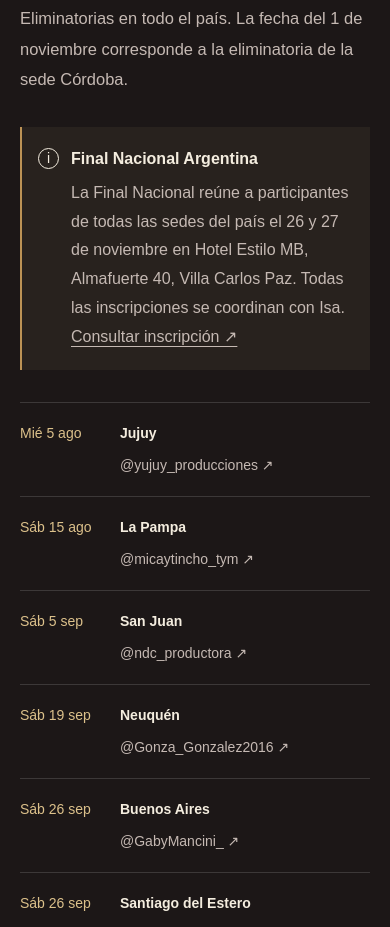
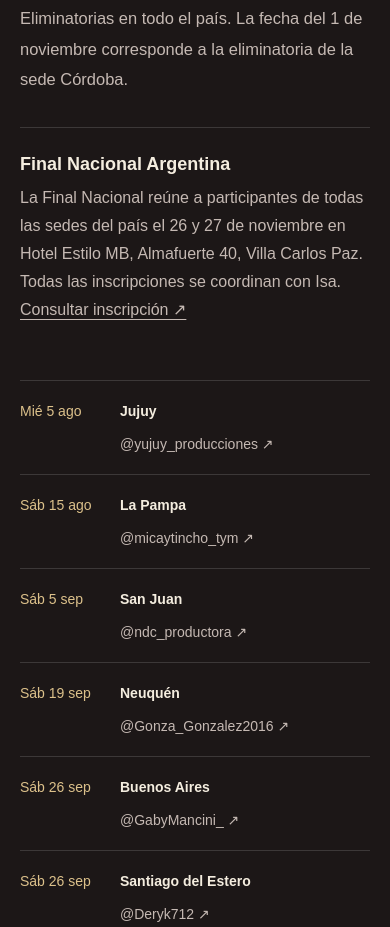
Before and after one commit to sedelval17/comadrejasalsacongress, an Astro site: page /el-mundial in a window 390 px wide. Shown: the part 3619-4546 px from the top of the page. Built offline with nearby package versions, Linux system fonts and the light colour scheme; Astro itself is replaced by a stand-in of ours; a web font is replaced by a local one.

Commit message:
Mostrar fechas e inscripciones como información normal

```diff
--- /dev/null
+++ b/src/components/InfoBlock.astro
@@ -0,0 +1,8 @@
+---
+interface Props { title: string; }
+const { title } = Astro.props;
+---
+<div class="info-block">
+  <h3>{title}</h3>
+  <p><slot /></p>
+</div>
--- a/src/components/Notice.astro
+++ /dev/null
@@ -1,5 +0,0 @@
----
-interface Props { title?: string; }
-const { title = 'Información por confirmar' } = Astro.props;
----
-<aside class="notice"><span class="notice-symbol" aria-hidden="true">i</span><div><strong>{title}</strong><p><slot /></p></div></aside>
--- a/src/pages/el-mundial.astro
+++ b/src/pages/el-mundial.astro
@@ -4,7 +4,7 @@ import Layout from '../layouts/Layout.astro';
 import PageIntro from '../components/PageIntro.astro';
 import SectionHeading from '../components/SectionHeading.astro';
 import Button from '../components/Button.astro';
-import Notice from '../components/Notice.astro';
+import InfoBlock from '../components/InfoBlock.astro';
 import Rulebook from '../components/Rulebook.astro';
 import { stages, categories, venues } from '../data/program';
 import { links, prices, rulebooks } from '../data/site';
@@ -13,6 +13,6 @@ import { links, prices, rulebooks } from '../data/site';
   <PageIntro eyebrow="Final Nacional Argentina · 26 y 27 de noviembre" title="El" accent="Mundial" description="Creado por Karen y Ricardo, nueve veces campeones mundiales. Más de 20 años llevando el baile latino a un nivel profesional sin precedentes. Un nuevo comienzo, un nuevo legado: donde los sueños se convierten en historia." number="01"><div class="button-row"><Button href={links.mundial}>Info de inscripción</Button><Button href="#reglamento" variant="outline">Reglamento</Button></div></PageIntro>
   <section class="section"><div class="container"><SectionHeading eyebrow="Cómo se compite" title="Cinco etapas. Un nuevo legado." description="Eliminatorias nacionales, formación y duelos hasta coronar a los mejores del mundo." /><div class="stages">{stages.map(stage => <article class="stage"><span>{stage.number}</span><div><h3>{stage.title}</h3><p>{stage.description}</p></div></article>)}</div></div></section>
   <section class="section cream" id="categorias"><div class="container"><SectionHeading eyebrow="Categorías" title="Un lugar para cada bailarín." /><div class="grid-two content-gap"><div class="category-block"><h3>Por estilo de baile</h3><ul class="tags">{categories.styles.map(style => <li>{style}</li>)}</ul><p>Cada estilo incluye solista, dúo shine, parejas classic y cabaret, grupos, team shine y categoría Queer.</p><ul class="tags content-gap">{categories.formats.map(format => <li>{format}</li>)}</ul></div><div class="category-block"><h3>Por nivel y por edad</h3><ul class="tags">{categories.levels.map(level => <li>{level}</li>)}</ul><h3 class="content-gap">Edades</h3><ul class="tags">{categories.ages.map(age => <li>{age}</li>)}</ul><p>El reglamento completo detalla puntajes, tiempos de presentación y penalizaciones por categoría.</p></div></div><div id="reglamento"><Rulebook competition="El Mundial" href={links.mundial} file={rulebooks.mundial} /></div></div></section>
-  <section class="section" id="sedes"><div class="container"><SectionHeading eyebrow="Sedes en toda la Argentina" title="Encontrá tu eliminatoria." description="Eliminatorias en todo el país. La fecha del 1 de noviembre corresponde a la eliminatoria de la sede Córdoba." /><div class="content-gap"><Notice title="Final Nacional Argentina">La Final Nacional reúne a participantes de todas las sedes del país el 26 y 27 de noviembre en Hotel Estilo MB, Almafuerte 40, Villa Carlos Paz. Todas las inscripciones se coordinan con Isa. <a href={links.mundial} target="_blank" rel="noopener noreferrer">Consultar inscripción ↗</a></Notice></div><ul class="venue-list content-gap">{venues.map(([date, venue, instagram]) => <li><time>{date}</time><strong>{venue}</strong><a href={`https://www.instagram.com/${instagram}`} target="_blank" rel="noopener noreferrer">@{instagram} ↗</a></li>)}</ul></div></section>
+  <section class="section" id="sedes"><div class="container"><SectionHeading eyebrow="Sedes en toda la Argentina" title="Encontrá tu eliminatoria." description="Eliminatorias en todo el país. La fecha del 1 de noviembre corresponde a la eliminatoria de la sede Córdoba." /><div class="content-gap"><InfoBlock title="Final Nacional Argentina">La Final Nacional reúne a participantes de todas las sedes del país el 26 y 27 de noviembre en Hotel Estilo MB, Almafuerte 40, Villa Carlos Paz. Todas las inscripciones se coordinan con Isa. <a href={links.mundial} target="_blank" rel="noopener noreferrer">Consultar inscripción ↗</a></InfoBlock></div><ul class="venue-list content-gap">{venues.map(([date, venue, instagram]) => <li><time>{date}</time><strong>{venue}</strong><a href={`https://www.instagram.com/${instagram}`} target="_blank" rel="noopener noreferrer">@{instagram} ↗</a></li>)}</ul></div></section>
   <section class="section cream"><div class="container grid-two"><div><SectionHeading eyebrow="Inscripción a El Mundial" title={`Desde ${prices.mundial}`} /><ul class="price-table">{prices.categories.map(category => <li><span>{category.label}</span><strong>{category.amount}</strong></li>)}</ul><p class="fineprint">{prices.categoryNote}</p><div class="content-gap"><Button href={links.mundial} variant="wine">Quiero inscribirme</Button></div></div><div class="prose"><h3>¿Full Pass o solo Mundial?</h3><p>El Full Pass incluye tu inscripción a El Mundial, al Battle Master, todos los talleres y las noches de social.</p><p>Si solo querés competir jueves y viernes, la inscripción a El Mundial te alcanza.</p><div class="content-gap"><Button href={withBase('/precios.html')} variant="outline">Comparar precios</Button></div></div></div></section>
 </Layout>
--- a/src/pages/precios.astro
+++ b/src/pages/precios.astro
@@ -4,12 +4,12 @@ import PageIntro from '../components/PageIntro.astro';
 import SectionHeading from '../components/SectionHeading.astro';
 import Button from '../components/Button.astro';
 import Icon from '../components/Icon.astro';
-import Notice from '../components/Notice.astro';
+import InfoBlock from '../components/InfoBlock.astro';
 import { prices, links } from '../data/site';
 ---
 <Layout title="Precios y formas de pago" description="Full Pass $180.000, inscripción a El Mundial desde $60.000 y entradas de social. Efectivo, transferencia o Mercado Pago: reservas con Isa por WhatsApp.">
   <PageIntro eyebrow="Villa Carlos Paz · Córdoba · Argentina" title="Tu lugar" accent="en Comadreja." description="Full Pass, inscripción a la competencia o una noche en la pista. Consultá qué incluye cada opción y coordiná tu reserva con Isa, el contacto oficial." number="05" />
-  <section class="section"><div class="container"><div class="pricing-grid"><article class="price-card featured"><span class="eyebrow">Todo el congreso · 26 al 29 de noviembre</span><h2>Full Pass 2026</h2><p class="price">{prices.fullPass}</p><ul class="check-list">{prices.includes.map(item => <li><Icon name="check" /><span>{item}</span></li>)}</ul><Button href={links.fullPass}>Quiero el Full Pass</Button></article><article class="price-card"><span class="eyebrow">Inscripción a la competencia</span><h2>El Mundial</h2><p class="price"><small>Desde</small>{prices.mundial}</p><ul class="price-table">{prices.categories.map(category => <li><span>{category.label}</span><strong>{category.amount}</strong></li>)}</ul><p class="fineprint">{prices.categoryNote}</p><p>Acceso jueves 26 y viernes 27 de noviembre, días de la Final Nacional.</p><Button href={links.mundial} variant="outline">Info para inscribirme</Button></article></div><p class="fineprint">Importes publicados en el sitio original. Las reservas, condiciones y pagos se coordinan directamente con la organización.</p><div class="content-gap"><Notice title="El Mundial · Fechas confirmadas">El 1 de noviembre se realiza la eliminatoria de la sede Córdoba. El 26 y 27 de noviembre, la Final Nacional Argentina reúne a participantes de todas las sedes del país.</Notice></div></div></section>
+  <section class="section"><div class="container"><div class="pricing-grid"><article class="price-card featured"><span class="eyebrow">Todo el congreso · 26 al 29 de noviembre</span><h2>Full Pass 2026</h2><p class="price">{prices.fullPass}</p><ul class="check-list">{prices.includes.map(item => <li><Icon name="check" /><span>{item}</span></li>)}</ul><Button href={links.fullPass}>Quiero el Full Pass</Button></article><article class="price-card"><span class="eyebrow">Inscripción a la competencia</span><h2>El Mundial</h2><p class="price"><small>Desde</small>{prices.mundial}</p><ul class="price-table">{prices.categories.map(category => <li><span>{category.label}</span><strong>{category.amount}</strong></li>)}</ul><p class="fineprint">{prices.categoryNote}</p><p>Acceso jueves 26 y viernes 27 de noviembre, días de la Final Nacional.</p><Button href={links.mundial} variant="outline">Info para inscribirme</Button></article></div><p class="fineprint">Importes publicados en el sitio original. Las reservas, condiciones y pagos se coordinan directamente con la organización.</p><div class="content-gap"><InfoBlock title="El Mundial · Fechas confirmadas">El 1 de noviembre se realiza la eliminatoria de la sede Córdoba. El 26 y 27 de noviembre, la Final Nacional Argentina reúne a participantes de todas las sedes del país.</InfoBlock></div></div></section>
   <section class="section cream"><div class="container"><SectionHeading eyebrow="Solo por una noche" title="La pista también te espera." description="Entradas individuales para las noches de social." /><div class="night-prices">{prices.nights.map(night => <article class="night-price"><span class="eyebrow">{night.date}</span><h3>{night.day}</h3><strong>{night.price}</strong>{night.note && <p class="fineprint">{night.note}</p>}</article>)}</div><Button href={links.social} variant="wine">Reservar entrada a la social</Button></div></section>
-  <section class="section" id="formas-de-pago"><div class="container"><SectionHeading eyebrow="Cómo pagar" title="Elegí tu forma de pago." /><div class="payment-grid"><div><span class="payment-number">01</span><h3>Efectivo</h3><p>Coordinalo directamente con Isa por WhatsApp.</p></div><div><span class="payment-number">02</span><h3>Transferencia</h3><p>Los datos bancarios se comparten al confirmar tu reserva.</p></div><div><span class="payment-number">03</span><h3>Tarjeta · Mercado Pago</h3><p>Escribinos y te enviamos el link de pago directo a tu WhatsApp.</p></div></div><div class="content-gap"><Notice title="Único contacto oficial para Full Pass e inscripciones">Todo el Full Pass y las inscripciones se coordinan exclusivamente con Isa. Desconfiá de cualquier otro canal de venta. El Battle Master también se inscribe con Isa. Rodrigo Perazolo es el organizador del evento.</Notice></div><div class="button-row content-gap"><Button href={links.info}>Hablar con Isa · WhatsApp</Button><Button href={links.battle} variant="outline">Battle Master · Isa</Button></div></div></section>
+  <section class="section" id="formas-de-pago"><div class="container"><SectionHeading eyebrow="Cómo pagar" title="Elegí tu forma de pago." /><div class="payment-grid"><div><span class="payment-number">01</span><h3>Efectivo</h3><p>Coordinalo directamente con Isa por WhatsApp.</p></div><div><span class="payment-number">02</span><h3>Transferencia</h3><p>Los datos bancarios se comparten al confirmar tu reserva.</p></div><div><span class="payment-number">03</span><h3>Tarjeta · Mercado Pago</h3><p>Escribinos y te enviamos el link de pago directo a tu WhatsApp.</p></div></div><div class="content-gap"><InfoBlock title="Único contacto oficial para Full Pass e inscripciones">Todo el Full Pass y las inscripciones se coordinan exclusivamente con Isa. Desconfiá de cualquier otro canal de venta. El Battle Master también se inscribe con Isa. Rodrigo Perazolo es el organizador del evento.</InfoBlock></div><div class="button-row content-gap"><Button href={links.info}>Hablar con Isa · WhatsApp</Button><Button href={links.battle} variant="outline">Battle Master · Isa</Button></div></div></section>
 </Layout>
--- a/src/pages/talleres.astro
+++ b/src/pages/talleres.astro
@@ -5,7 +5,7 @@ import PageIntro from '../components/PageIntro.astro';
 import SectionHeading from '../components/SectionHeading.astro';
 import Button from '../components/Button.astro';
 import Picture from '../components/Picture.astro';
-import Notice from '../components/Notice.astro';
+import InfoBlock from '../components/InfoBlock.astro';
 import VenueInfo from '../components/VenueInfo.astro';
 import PassBanner from '../components/PassBanner.astro';
 import { schedule, workshops } from '../data/program';
@@ -14,7 +14,7 @@ import { links } from '../data/site';
 <Layout title="Cronograma y talleres" description="Programa del 26 al 29 de noviembre: competencias, talleres de salsa y bachata, profesores, shows y noches de social. Horarios publicados y pendientes.">
   <PageIntro eyebrow="Del 26 al 29 de noviembre · Programa sujeto a cambios" title="Cuatro días." accent="Toda la energía." description="Competencia, formación y fiesta en Villa Carlos Paz. Explorá el programa día por día y los talleres con nuestros artistas nacionales e internacionales." number="03"><div class="button-row"><Button href="#talleres" variant="outline">Ver los talleres</Button></div></PageIntro>
   <nav class="day-nav" aria-label="Días del cronograma"><div class="container">{schedule.map(day => <a href={`#${day.id}`}>{day.day} {day.date}</a>)}</div></nav>
-  <section class="section cream"><div class="container"><SectionHeading eyebrow="El programa" title="Día por día." /><p class="fineprint">Los horarios de talleres del sábado y domingo no fueron publicados. Hay social viernes, sábado y domingo. La del viernes comienza a las 00:00 del sábado 28, en la madrugada que sigue a la jornada del viernes.</p><div class="content-gap">{schedule.map(day => <article class="schedule-day" id={day.id}><div class="schedule-date"><span class="eyebrow">{day.day}</span><span>{day.date}</span><small>NOVIEMBRE 2026</small></div><div><h3>{day.title}</h3><ul class="schedule-slots">{day.events.map(item => <li>{item.time ? <time>{item.time}</time> : <span class="pending-time">Horario a confirmar</span>}<span>{item.name}</span></li>)}</ul></div></article>)}</div><Notice title="El Mundial · Fechas confirmadas">El 1 de noviembre se realiza la eliminatoria de la sede Córdoba. El 26 y 27 de noviembre, la Final Nacional Argentina reúne a participantes de todas las sedes del país.</Notice></div></section>
+  <section class="section cream"><div class="container"><SectionHeading eyebrow="El programa" title="Día por día." /><p class="fineprint">Los horarios de talleres del sábado y domingo no fueron publicados. Hay social viernes, sábado y domingo. La del viernes comienza a las 00:00 del sábado 28, en la madrugada que sigue a la jornada del viernes.</p><div class="content-gap">{schedule.map(day => <article class="schedule-day" id={day.id}><div class="schedule-date"><span class="eyebrow">{day.day}</span><span>{day.date}</span><small>NOVIEMBRE 2026</small></div><div><h3>{day.title}</h3><ul class="schedule-slots">{day.events.map(item => <li>{item.time ? <time>{item.time}</time> : <span class="pending-time">Horario a confirmar</span>}<span>{item.name}</span></li>)}</ul></div></article>)}</div><InfoBlock title="El Mundial · Fechas confirmadas">El 1 de noviembre se realiza la eliminatoria de la sede Córdoba. El 26 y 27 de noviembre, la Final Nacional Argentina reúne a participantes de todas las sedes del país.</InfoBlock></div></section>
   <section class="section" id="talleres"><div class="container"><SectionHeading eyebrow="Formación · Incluida en el Full Pass" title="Aprendé con quienes te inspiran." description="Talleres internacionales, charla para competidores y Mega Stars Class. Conservamos los profesores y contenidos publicados por la organización." />{['Sábado', 'Domingo'].map(day => <div class="workshop-day"><h3>{day} {day === 'Sábado' ? '28' : '29'} <span aria-hidden="true">/</span></h3><div class="workshops-grid">{workshops.filter(workshop => workshop.day === day).map(workshop => <article class="workshop">{workshop.image ? <Picture name={workshop.image} alt={workshop.teacher} sizes="80px" /> : <div class="workshop-marker" aria-hidden="true">✦</div>}<div><h4>{workshop.title}</h4><p>{workshop.teacher}</p>{workshop.handles.map(handle => <a href={`https://instagram.com/${handle}`} target="_blank" rel="noopener noreferrer">@{handle} ↗</a>)}</div></article>)}</div></div>)}<p class="fineprint">El programa de talleres nombra a Ángel Rojas y Carla Martínez, y a Cristian Paredes e Isidora Jacob. La grilla general utiliza otras variantes de esos nombres; se conserva cada referencia tal como fue publicada.</p><div class="content-gap"><Button href={links.fullPass}>Reservar mi lugar en los talleres</Button></div></div></section>
   <section class="section wine"><div class="container social-band"><div><SectionHeading eyebrow="Viernes, sábado y domingo" title="Shows, DJs y social." /><p class="lede content-gap">Shows internacionales y nacionales en el escenario de Comadreja. Sets de DJ Moon, DJ Tito, DJ Fede Ramírez, DJ Matias Casco y DJ Joseco.</p><div class="content-gap"><Button href={withBase('/artistas.html#djs')} variant="outline">Ver DJs y artistas</Button></div></div><div class="social-ratio"><span>50%<small>BACHATA</small></span><span aria-hidden="true">✦</span><span>50%<small>SALSA</small></span></div></div></section>
   <section class="section compact cream"><div class="container"><VenueInfo /></div></section>
--- a/src/styles/global.css
+++ b/src/styles/global.css
@@ -173,11 +173,10 @@
   .pass-label { font-size: .875rem; font-weight: 700; letter-spacing: .16em; }
   .pass-price { font-family: var(--display); font-size: 3.7rem; line-height: 1.2; margin-block: 9px 20px; }
   .pass-banner .underlink { margin-top: 16px; font-size: .9375rem; }
-  .notice { display: flex; gap: 16px; background: #d9bd8710; border-left: 2px solid #bc9255; padding: 20px 24px; font-size: 1rem; line-height: 1.8; }
-  .notice-symbol { display: flex; align-items: center; justify-content: center; border: 1px solid currentColor; border-radius: 50%; width: 21px; height: 21px; font-size: .875rem; margin-top: 3px; flex-shrink: 0; }
-  .notice strong { display: block; margin-bottom: 5px; }
-  .notice p { color: var(--muted); }
-  .notice a { text-decoration: underline; text-underline-offset: 4px; }
+  .info-block { border-top: 1px solid var(--line); padding-block: 24px; }
+  .info-block h3 { margin-bottom: 8px; font-size: 1.125rem; font-weight: 750; }
+  .info-block p { max-width: 960px; font-size: 1rem; color: var(--muted); }
+  .info-block a { text-decoration: underline; text-underline-offset: 4px; }
   .venue-info { display: flex; align-items: center; gap: 20px; }
   .venue-info-pin { width: 28px; height: 28px; color: var(--wine); }
   .venue-info > div { min-width: 0; }
@@ -220,8 +219,6 @@
   .venue-list strong { font-weight: 600; }
   .venue-list a { justify-self: end; font-size: .875rem; color: var(--muted); overflow-wrap: anywhere; }
   .venue-list a:hover { color: var(--gold); }
-  .venue-list .unconfirmed { background: #d5b3840a; padding-inline: 15px; }
-  .venue-list .unconfirmed small { display: block; font-size: .875rem; font-weight: 500; color: var(--gold); }
   .price-table { list-style: none; padding: 0; margin-block: 25px; }
   .price-table li { display: flex; justify-content: space-between; gap: 20px; padding-block: 14px; border-bottom: 1px solid var(--line); font-size: .875rem; }
   .price-table strong { font-weight: 650; max-width: 55%; text-align: right; }
@@ -239,7 +236,6 @@
   .prize-panel { background: var(--wine); padding: 40px; }
   .prize-amount { font-family: var(--display); font-size: clamp(3.5rem, 7vw, 5.5rem); color: var(--gold); line-height: 1.2; margin-top: 15px; }
   .prize-panel p { font-size: 1rem; max-width: 620px; }
-  .prize-panel .notice { margin-top: 30px; }
   .day-nav { position: sticky; top: 88px; z-index: 20; background: var(--cream); color: var(--wine); border-bottom: 1px solid var(--line-dark); }
   .day-nav .container { display: flex; gap: 0; }
   .day-nav a { flex: 1; text-align: center; padding: 20px 10px; font-size: .875rem; font-weight: 750; border-right: 1px solid var(--line-dark); }
@@ -459,7 +455,6 @@
     .pass-banner-inner { flex-direction: column; align-items: flex-start; gap: 35px; }
     .pass-banner-action { min-width: 0; width: 100%; padding-top: 28px; border-top: 1px solid var(--line); }
     .pass-banner-action .button { width: 100%; }
-    .notice { gap: 12px; padding: 18px 16px; font-size: 1rem; }
     .venue-info { display: grid; grid-template-columns: 28px minmax(0, 1fr); align-items: start; gap: 12px 16px; }
     .venue-info-pin { margin-top: 4px; }
     .venue-info-link { grid-column: 2; justify-self: start; }
```
